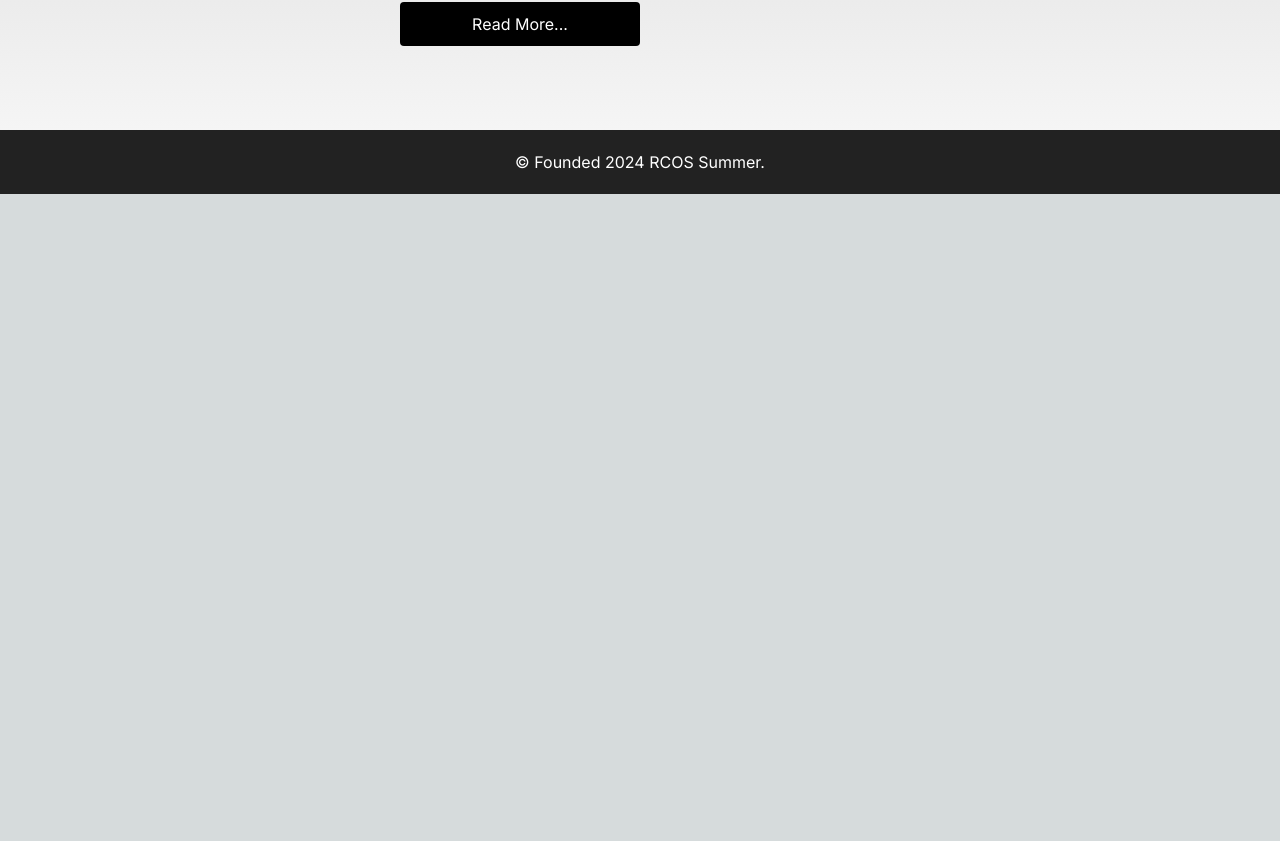
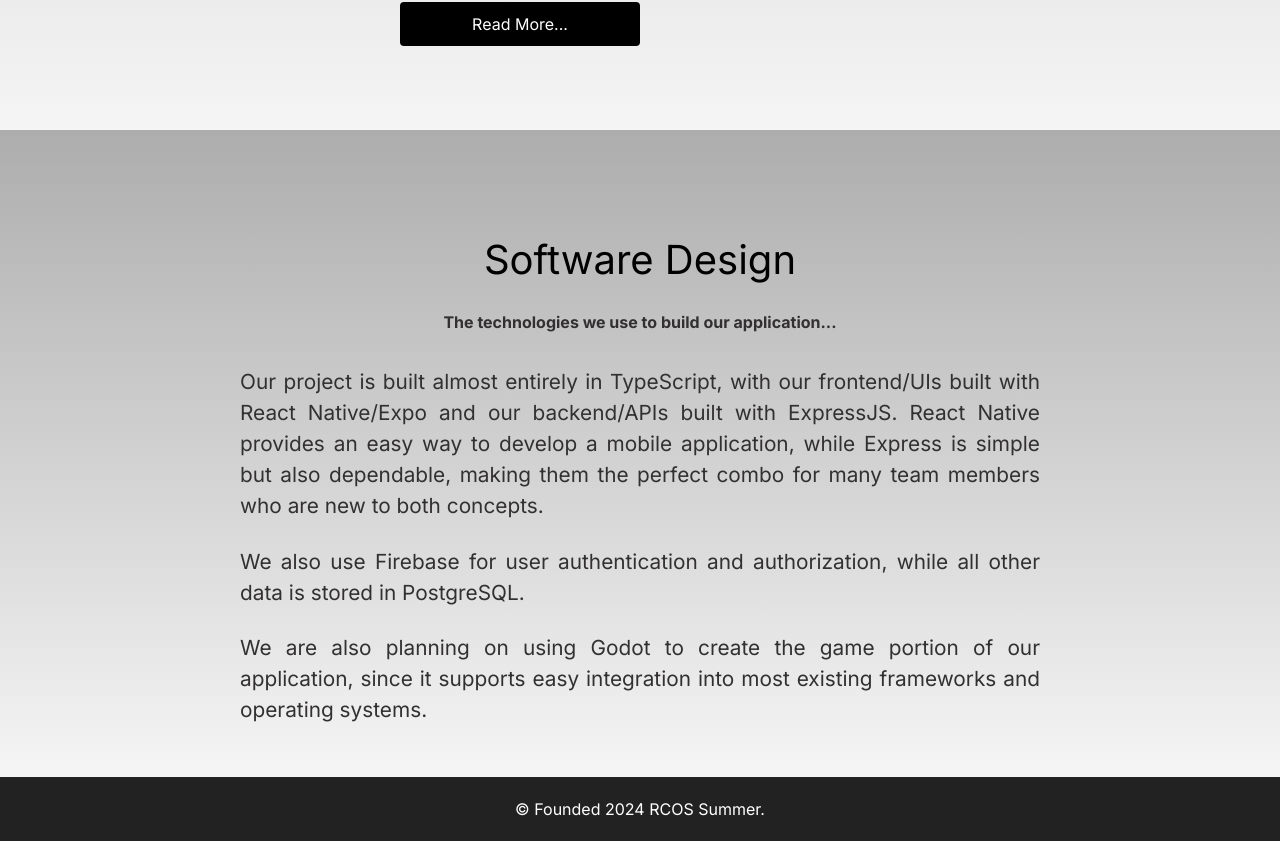
Before and after one commit to danny-zou18/LifeScape-Website, a Next.js app in the folder client/: page /about in a window 1280 px wide. Shown: the part 959-1800 px from the top of the page. Before the commit the page ends 1153 px from the top, so only its background shows below. Built offline with nearby package versions, Linux system fonts and the light colour scheme.

Commit message:
software design

```diff
--- a/client/src/app/about/page.tsx
+++ b/client/src/app/about/page.tsx
@@ -18,7 +18,7 @@ const AboutPage: React.FC = () => {
                             LifeScape is an innovative mobile application designed to transform your personal growth and productivity journey into an engaging and immersive experience.
                             Inspired by the dynamic elements of Massively Multiplayer Online Role-Playing Games (MMO-RPGs),
                             LifeScape provides a unique environment where users can set personal goals on a daily, weekly, monthly, yearly, or custom basis, track their progress, and stay motivated.
-                        In LifeScape, your reallife tasks and objectives become exciting quests.
+                            In LifeScape, your real-life tasks and objectives become exciting quests.
                             Completing these goals is akin to completing a quest in a game, unlocking new levels and rewards that mirror your accomplishments in real life.
                             Each user has their own character that they can level up and upgrade using the rewards earned from completing quests.
                             This gamified approach adds an extra layer of motivation to everyday activities.
@@ -32,6 +32,28 @@ const AboutPage: React.FC = () => {
                 </div>
             </section>
 
+            <section className="about">
+                <h1>Software Design</h1>
+                <p style={{ fontWeight: 'bold' }}>
+                    The technologies we use to build our application...
+                </p>
+                <div className="about-info">
+                    <div>
+                        <p>
+                            Our project is built almost entirely in TypeScript, with our frontend/UIs built with React Native/Expo and our backend/APIs built with ExpressJS.
+                            React Native provides an easy way to develop a mobile application, while Express is simple but also dependable, making them the perfect combo for many team members who are new to both concepts.
+                        </p>
+                        <br></br>
+                        <p>
+                            We also use Firebase for user authentication and authorization, while all other data is stored in PostgreSQL.
+                        </p>
+                        <br></br>
+                        <p>
+                            We are also planning on using Godot to create the game portion of our application, since it supports easy integration into most existing frameworks and operating systems.
+                        </p>
+                    </div>
+                </div>
+            </section>
 
             <footer>
                 <p>&copy; Founded 2024 RCOS Summer.</p>
```
Lines whose indentation alone changed are shown as unchanged.
